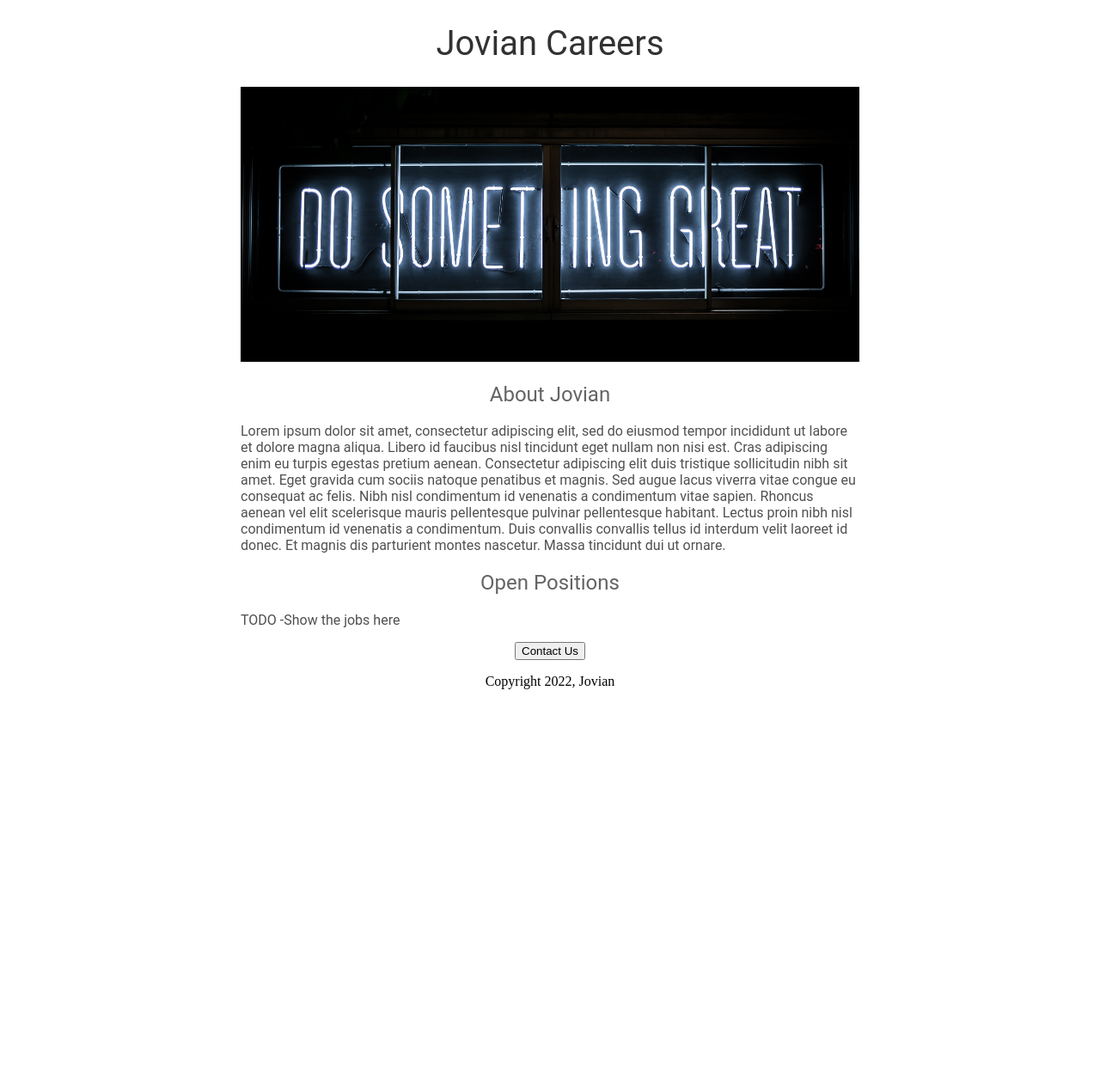
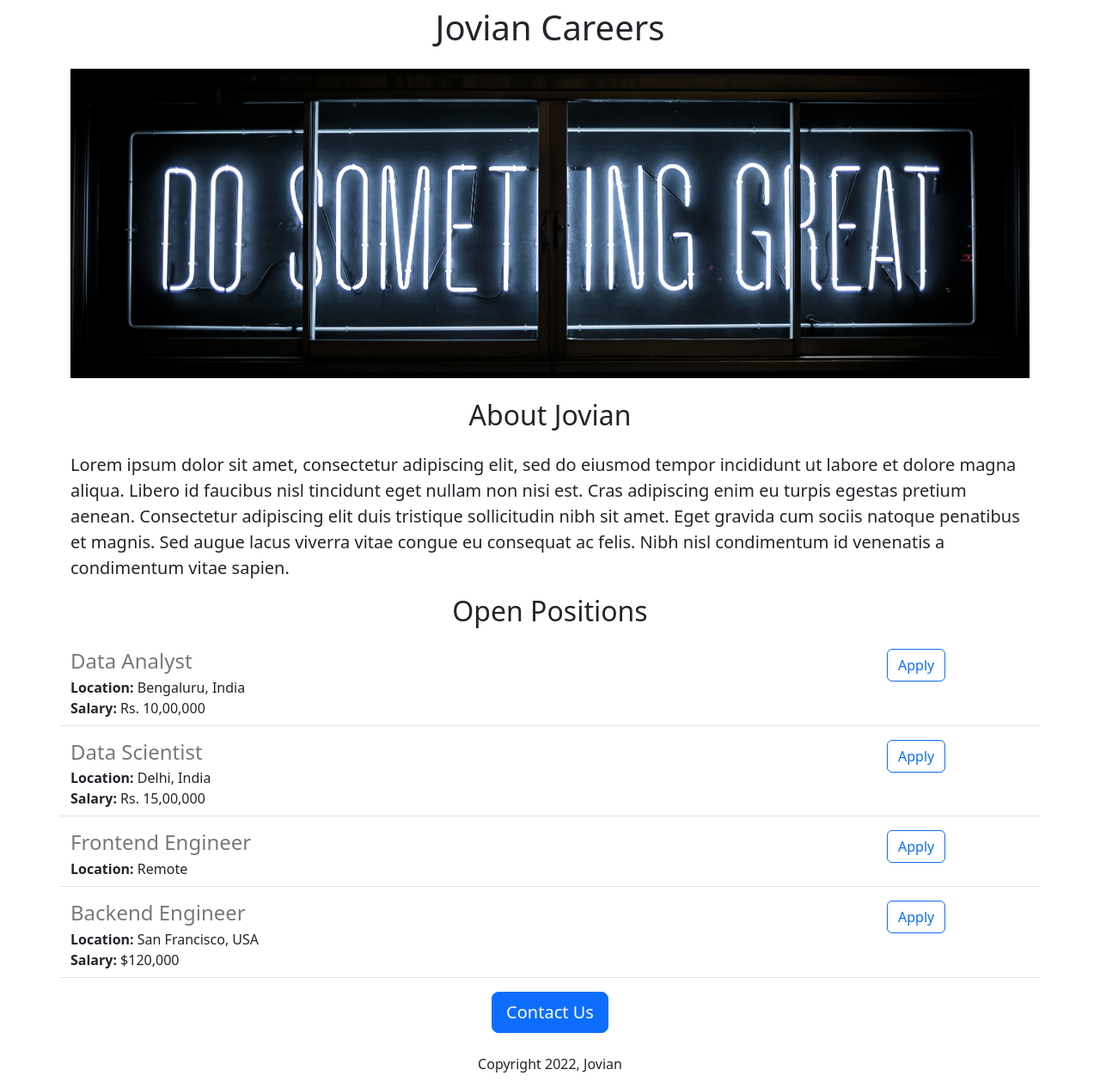
Before and after one commit to vinodvidhole/careers-website-v2, a Flask app: page / in a window 1280 px wide. Shown: the whole page at 86% size. Before the commit the page ends 802 px from the top, so only its background shows below. Run offline with Flask 2, Linux system fonts and the light colour scheme.

Commit message:
Added dynamic data

```diff
--- a/app.py
+++ b/app.py
@@ -1,12 +1,42 @@
-from flask import Flask, render_template
+from flask import Flask, render_template, jsonify
 
 app = Flask(__name__)
 
-
+JOBS = [
+  {
+  'id':1,
+  'title':'Data Analyst',
+  'location':'Bengaluru, India',
+  'salary': 'Rs. 10,00,000'
+  },
+  {
+  'id':2,
+  'title':'Data Scientist',
+  'location':'Delhi, India',
+  'salary': 'Rs. 15,00,000'
+  },
+  {
+  'id':3,
+  'title':'Frontend Engineer',
+  'location':'Remote',
+  #'salary': 'Rs. 12,00,000'
+  },
+  {
+  'id':4,
+  'title':'Backend Engineer',
+  'location':'San Francisco, USA',
+  'salary': '$120,000'
+  }
+]
 @app.route('/')
 def hello_world():
-    return render_template('home.html')
+    return render_template('home.html',
+                           jobs=JOBS,
+                          companyname="Jovian")
 
+@app.route('/api/jobs')
+def list_jobs():
+  return jsonify(JOBS)
 
 if __name__ == "__main__":
     app.run(host='0.0.0.0', debug=True)
--- a/templates/home.html
+++ b/templates/home.html
@@ -2,52 +2,35 @@
 <html>
   <head>
     <title>Jovian Careers</title>
+    <meta charset="utf-8">
+    <meta name="viewport" content="width=device-width, initial-scale=1">
+    <link href="https://cdn.jsdelivr.net/npm/bootstrap@5.2.0-beta1/dist/css/bootstrap.min.css" rel="stylesheet" integrity="sha384-0evHe/X+R7YkIZDRvuzKMRqM+OrBnVFBL6DOitfPri4tjfHxaWutUpFmBp4vmVor" crossorigin="anonymous">
     <style>
-      h1 {
-        font-size: 40px;
-        font-family: Roboto;
-        font-weight: normal;
-        color:rgb(50, 50, 50);
-        text-align: center;
-      }
-
       #banner {
+        height: 360px;
         width: 100%;
-        height: 320px;
-        object-fit: cover;
-      }
-
-      h2 {
-        font-size: 32;
-        font-family: Roboto;
-        font-weight: normal;
-        color:rgb(100, 100, 100);
-        text-align: center;
-      }
-
-      .bodytext {
-        font-family: Roboto;
-        color:rgb(80, 80, 80);
-      }
-
-      #container {
-        max-width: 720px;
-        margin: 0 auto 0 auto;
+        object-fit:cover;
+        margin-bottom: 16px;
       }
     </style>
   <head>
   <body>
-    <div id="container">
-      <h1>Jovian Careers</h1>
-      <img id="banner" src="https://test-website.vinodvidhole.repl.co/static/banner.jpeg">
-      <h2>About Jovian</h2>
-      <p class="bodytext">Lorem ipsum dolor sit amet, consectetur adipiscing elit, sed do eiusmod tempor incididunt ut labore et dolore magna aliqua. Libero id faucibus nisl tincidunt eget nullam non nisi est. Cras adipiscing enim eu turpis egestas pretium aenean. Consectetur adipiscing elit duis tristique sollicitudin nibh sit amet. Eget gravida cum sociis natoque penatibus et magnis. Sed augue lacus viverra vitae congue eu consequat ac felis. Nibh nisl condimentum id venenatis a condimentum vitae sapien. Rhoncus aenean vel elit scelerisque mauris pellentesque pulvinar pellentesque habitant. Lectus proin nibh nisl condimentum id venenatis a condimentum. Duis convallis convallis tellus id interdum velit laoreet id donec. Et magnis dis parturient montes nascetur. Massa tincidunt dui ut ornare.
+    <div class="container">
+      <h1 class="text-center mt-2 mb-4">{{companyname}} Careers</h1>
+      <img class="img-fluid" id="banner" src="https://test-website.vinodvidhole.repl.co/static/banner.jpeg">
+      <h2 class="text-center mt-2 mb-4">About Jovian</h2>
+      <p class="lead">
+        Lorem ipsum dolor sit amet, consectetur adipiscing elit, sed do eiusmod tempor incididunt ut labore et dolore magna aliqua. Libero id faucibus nisl tincidunt eget nullam non nisi est. Cras adipiscing enim eu turpis egestas pretium aenean. Consectetur adipiscing elit duis tristique sollicitudin nibh sit amet. Eget gravida cum sociis natoque penatibus et magnis. Sed augue lacus viverra vitae congue eu consequat ac felis. Nibh nisl condimentum id venenatis a condimentum vitae sapien.
       </p>
-      <h2>Open Positions</h2>
-      <p class="bodytext">TODO -Show the jobs here</p>
-      <div style="text-align:center;">
-        <button>Contact Us</button>
-          <p>Copyright 2022, Jovian</p>
+      <h2 class="text-center mt-2 mb-4">Open Positions</h2>
+      <div>
+        {% for job in jobs %}
+          {% include 'jobitem.html' %}
+        {% endfor %}
+      </div>
+      <div class="text-center">
+        <button class="btn btn-primary btn-lg">Contact Us</button>
+          <p class="mt-4">Copyright 2022, Jovian</p>
       </div>
     </div>
   </body>
--- /dev/null
+++ b/templates/jobitem.html
@@ -0,0 +1,19 @@
+<div class="border-bottom row" style="margin-bottom:16px;padding-bottom:8px;">
+  <div class="col-10">
+    <h4
+      style="color:rgb(120,120,120); margin-bottom:4px;">
+      {{job['title']}}
+    </h4>
+    <div>
+      <b>Location:</b> {{job['location']}}
+    </div>
+    {% if 'salary' in job %}
+      <div>
+        <b>Salary:</b> {{job['salary']}}
+      </div>
+    {% endif %}
+  </div>
+  <div class="col-2 padding-right:16px">
+    <button type="button" class="btn btn-outline-primary float-right align-middle">Apply</button>
+  </div>
+</div>
```
Also changed, not shown: 1 other file.
